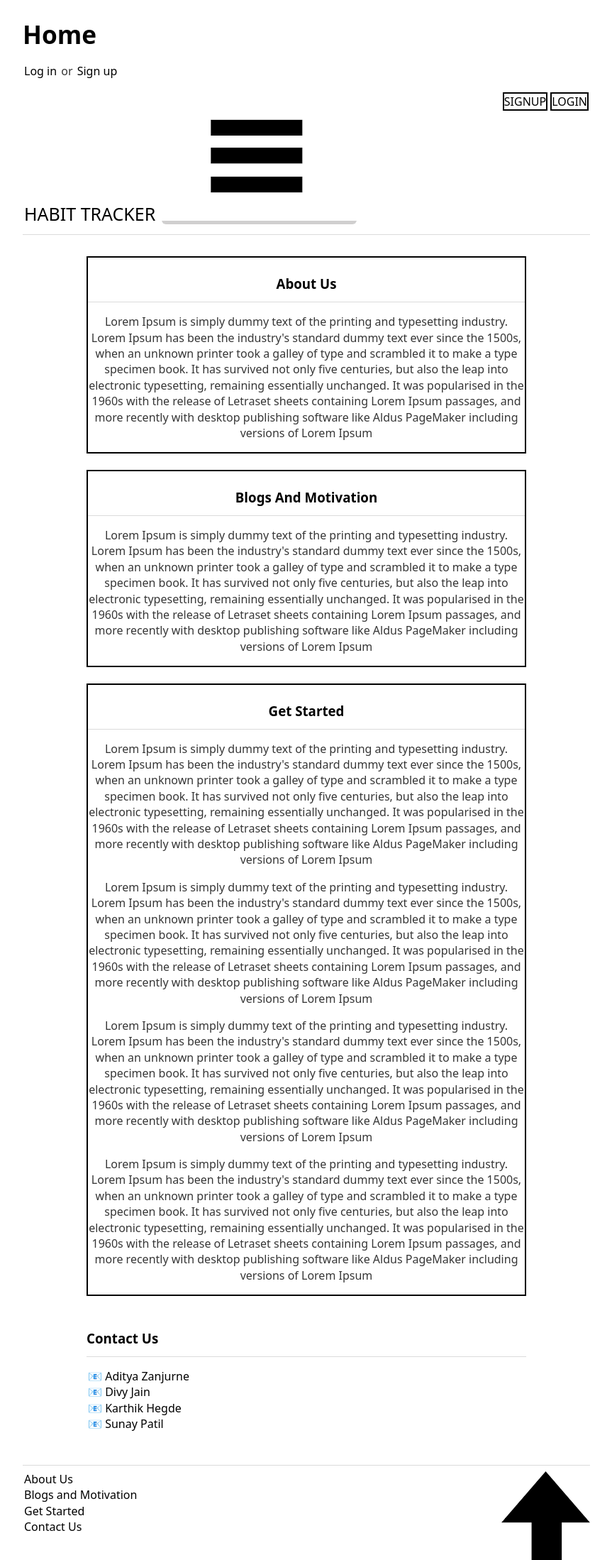
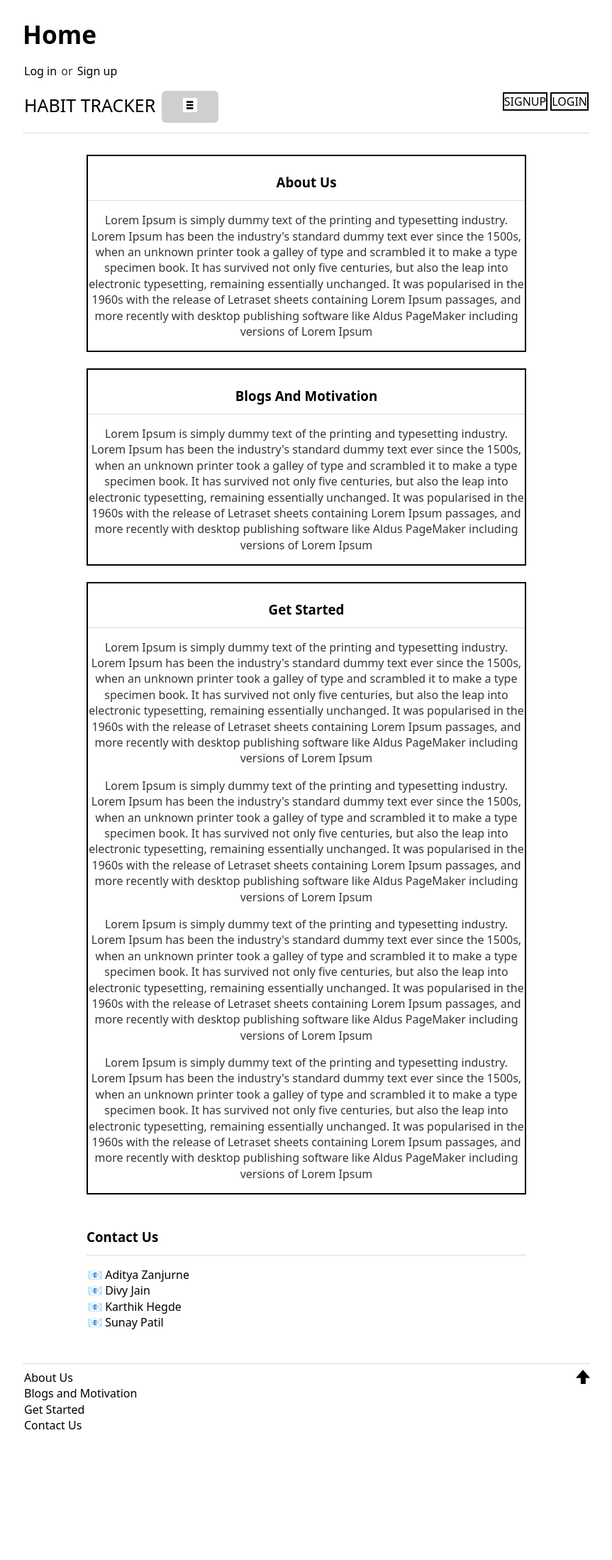
Before and after one commit to divyjx/HABIT_TRACKER, a PHP site: page /v2/index.php in a window 1280 px wide. Shown: the whole page at 71% size, without its empty margins (208-1071 px from the left). After the commit the page ends 2014 px from the top, so only its background shows below. Run offline with PHP 8.4, Linux system fonts and the light colour scheme.

Commit message:
Update index.php
changed image height and width

```diff
--- a/v2/index.php
+++ b/v2/index.php
@@ -44,7 +44,7 @@ if (isset($_SESSION["user_id"])) {
                 <span style="font-size: 25px;">
                     <a href='index.html'>HABIT TRACKER</a>
                 </span>
-                <button style = "padding: 0;" onclick="myFun()"><img src="threedash.png" style="width: 20;height: 20;" >
+                <button  onclick="myFun()"><img src="threedash.png" style="width: 20px;height: 20px;padding-inline: 0px; margin-inline: 0px; " >
                 </button>
 
                 <span  >
@@ -127,7 +127,7 @@ if (isset($_SESSION["user_id"])) {
         <div class="home_footer">
             <hr>
             <a href="#id_home_aboutus">About Us</a>
-            <a href="#top" ><img src = "uparrow.png" style="float: right;width:15;height: 15;margin: 0; padding: 0;"></a>
+            <a href="#top" ><img src = "uparrow.png" style="float: right;width:20px;height: 20px;margin: 0px; padding: 0px;"></a>
             <br>
             <a href="#id_home_blogs">Blogs and Motivation</a> <br>
             <a href="#id_home_getstarted">Get Started</a> <br>
```
